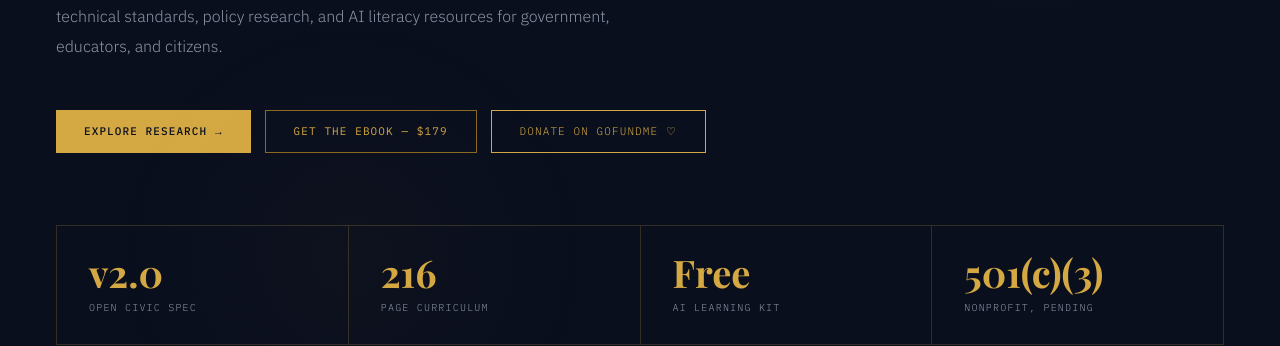
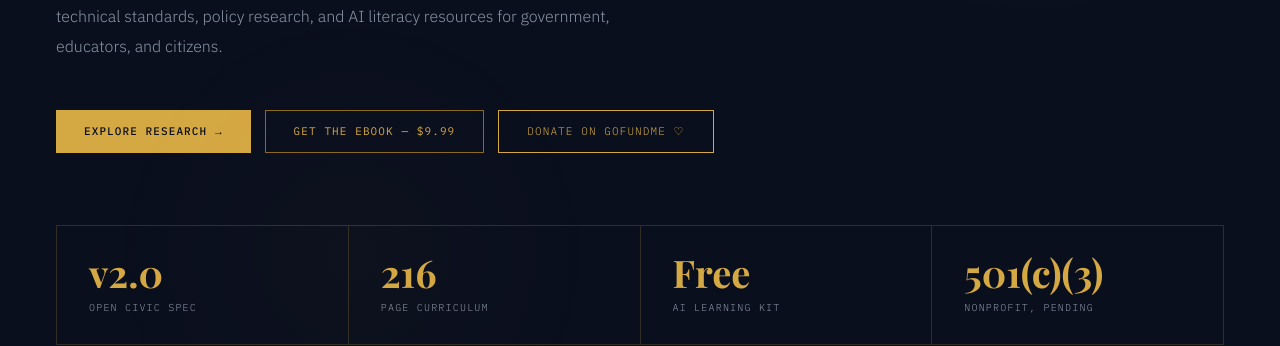
Before and after one commit to CivicOSInstitute/civicos-institute.github.io, a Jekyll site: the page civicos-full-site.html, which Jekyll copies as it is, in a window 1280 px wide and 1400 px high, scrolled down 423 px. Shown: the part 136-482 px from the top of the window. Built offline with Jekyll 4.4.1, drawn with Linux system fonts in a browser that asks for light colours; some web fonts are replaced.

Commit message:
update: ebook price to .99

```diff
--- a/civicos-full-site.html
+++ b/civicos-full-site.html
@@ -1181,7 +1181,7 @@ footer{
     <p class="lead au d2">CivicOS Institute is a privacy-first, vendor-independent nonprofit producing technical standards, policy research, and AI literacy resources for government, educators, and citizens.</p>
     <div class="hero-actions au d3">
       <button class="btn-primary" onclick="showPage('publications')">Explore Research →</button>
-      <button class="btn-outline" onclick="showPage('ebook')">Get the Ebook — $179</button>
+      <button class="btn-outline" onclick="showPage('ebook')">Get the Ebook — $9.99</button>
       <a href="https://www.gofundme.com/f/help-launch-the-civicos-institute" target="_blank" rel="noopener" class="btn-outline" style="border-color:var(--amber);color:var(--amber);">Donate on GoFundMe ♡</a>
     </div>
     <div class="hero-stats au d4">
@@ -1265,7 +1265,7 @@ footer{
     </div>
     <div style="flex:1;"></div>
     <div class="eb-price">
-      <div class="eb-price-num">$179</div>
+      <div class="eb-price-num">$9.99</div>
       <div class="eb-price-label">Paperback &amp; Kindle</div>
     </div>
     <div class="eb-actions">
@@ -1386,7 +1386,7 @@ footer{
           <div class="emeta-key">Pages</div>
         </div>
         <div class="emeta">
-          <div class="emeta-val">$179</div>
+          <div class="emeta-val">$9.99</div>
           <div class="emeta-key">Paperback</div>
         </div>
         <div class="emeta">
@@ -1446,7 +1446,7 @@ footer{
       </div>
       <div class="buy-box">
         <div class="buy-price-row">
-          <div class="buy-price">$179</div>
+          <div class="buy-price">$9.99</div>
           <div class="buy-format">Paperback</div>
         </div>
         <div class="buy-divider"></div>
@@ -1569,7 +1569,7 @@ footer{
           <span class="faq-q-text">What formats is the book available in?</span>
           <span class="faq-toggle">+</span>
         </div>
-        <div class="faq-a">The Open Source Student: Founders Complete Edition is currently available in paperback ($179) and Kindle digital format through Amazon. The Kindle edition is also available to Kindle Unlimited subscribers at no additional cost. Hardcover, Apple Books, and additional retail formats are coming soon.</div>
+        <div class="faq-a">The Open Source Student: Founders Complete Edition is currently available in paperback ($9.99) and Kindle digital format through Amazon. The Kindle edition is also available to Kindle Unlimited subscribers at no additional cost. Hardcover, Apple Books, and additional retail formats are coming soon.</div>
       </div>
       <div class="faq-item">
         <div class="faq-q" onclick="toggleFaq(this)">
@@ -1610,7 +1610,7 @@ footer{
       <p style="margin-top:12px;font-family:var(--mono);font-size:11px;color:var(--amber);letter-spacing:0.06em;">◆ 100% of proceeds fund CivicOS Institute directly.</p>
     </div>
     <div class="ebook-cta-right">
-      <a href="https://www.amazon.com/dp/B0GQ5JM6LT" target="_blank" rel="noopener" class="btn-primary" style="font-size:13px;padding:16px 32px;">Buy on Amazon — $179 →</a>
+      <a href="https://www.amazon.com/dp/B0GQ5JM6LT" target="_blank" rel="noopener" class="btn-primary" style="font-size:13px;padding:16px 32px;">Buy on Amazon — $9.99 →</a>
       <button class="btn-outline" onclick="showPage('contact')">Bulk / Institutional Orders</button>
       <p style="font-family:var(--mono);font-size:10px;color:var(--grey);text-align:right;margin-top:8px;">Also available on Kindle &amp; Kindle Unlimited</p>
     </div>
@@ -2731,7 +2731,7 @@ footer{
       <div>
         <div style="font-family:var(--mono);font-size:10px;letter-spacing:0.15em;text-transform:uppercase;color:var(--amber);margin-bottom:12px;">Now Available on Amazon</div>
         <h2 style="font-family:var(--serif);font-size:36px;font-weight:700;line-height:1.1;margin-bottom:12px;">The Open Source Student: Founders Complete Edition</h2>
-        <p style="font-size:14px;color:var(--grey);line-height:1.8;">216 pages · Paperback &amp; Kindle · $179</p>
+        <p style="font-size:14px;color:var(--grey);line-height:1.8;">216 pages · Paperback &amp; Kindle · $9.99</p>
       </div>
       <div style="display:flex;flex-direction:column;gap:10px;align-items:flex-end;">
         <a href="https://www.amazon.com/dp/B0GQ5JM6LT" target="_blank" rel="noopener" class="btn-primary">Buy on Amazon →</a>
@@ -2815,7 +2815,7 @@ footer{
             <div style="font-family:var(--mono);font-size:10px;letter-spacing:0.15em;text-transform:uppercase;color:var(--amber);margin-bottom:16px;">Support Our Work</div>
             <p style="font-size:13px;color:var(--grey);line-height:1.8;margin-bottom:20px;">CivicOS Institute is funded by readers and ebook sales — no vendors, no ads, no grant dependency.</p>
             <div style="display:flex;flex-direction:column;gap:10px;">
-              <button class="btn-primary" onclick="showPage('ebook')" style="width:100%;justify-content:center;">Buy the Ebook — $179</button>
+              <button class="btn-primary" onclick="showPage('ebook')" style="width:100%;justify-content:center;">Buy the Ebook — $9.99</button>
               <button class="btn-outline" onclick="showPage('contact')" style="width:100%;justify-content:center;">Join Our Community</button>
             </div>
           </div>
--- a/contact.html
+++ b/contact.html
@@ -78,7 +78,7 @@ permalink: /contact/
       <div>
         <div style="font-family:var(--mono);font-size:10px;letter-spacing:0.15em;text-transform:uppercase;color:var(--amber);margin-bottom:12px;">Now Available on Amazon</div>
         <h2 style="font-family:var(--serif);font-size:36px;font-weight:700;line-height:1.1;margin-bottom:12px;">The Open Source Student: Founders Complete Edition</h2>
-        <p style="font-size:14px;color:var(--grey);line-height:1.8;">216 pages · Paperback &amp; Kindle · $179</p>
+        <p style="font-size:14px;color:var(--grey);line-height:1.8;">216 pages · Paperback &amp; Kindle · $9.99</p>
       </div>
       <div style="display:flex;flex-direction:column;gap:10px;align-items:flex-end;">
         <a href="https://www.amazon.com/dp/B0GQ5JM6LT" target="_blank" rel="noopener" class="btn-primary">Buy on Amazon →</a>
--- a/index.html
+++ b/index.html
@@ -11,7 +11,7 @@ permalink: /
     <p class="lead au d2">CivicOS Institute is a privacy-first, vendor-independent nonprofit producing technical standards, policy research, and AI literacy resources for government, educators, and citizens.</p>
     <div class="hero-actions au d3">
       <button class="btn-primary" style="cursor:pointer;" onclick="window.location='{{ '/publications/' | relative_url }}'">Explore Research →</button>
-      <button class="btn-outline" style="cursor:pointer;" onclick="window.location='{{ '/ebook/' | relative_url }}'">Get the Ebook — $179</button>
+      <button class="btn-outline" style="cursor:pointer;" onclick="window.location='{{ '/ebook/' | relative_url }}'">Get the Ebook — $9.99</button>
       <a href="https://www.gofundme.com/f/help-launch-the-civicos-institute" target="_blank" rel="noopener" class="btn-outline" style="border-color:var(--amber);color:var(--amber);">Donate on GoFundMe ♡</a>
     </div>
     <div class="hero-stats au d4">
@@ -95,7 +95,7 @@ permalink: /
     </div>
     <div style="flex:1;"></div>
     <div class="eb-price">
-      <div class="eb-price-num">$179</div>
+      <div class="eb-price-num">$9.99</div>
       <div class="eb-price-label">Paperback &amp; Kindle</div>
     </div>
     <div class="eb-actions">
--- a/letters.html
+++ b/letters.html
@@ -63,7 +63,7 @@ permalink: /letters/
             <div style="font-family:var(--mono);font-size:10px;letter-spacing:0.15em;text-transform:uppercase;color:var(--amber);margin-bottom:16px;">Support Our Work</div>
             <p style="font-size:13px;color:var(--grey);line-height:1.8;margin-bottom:20px;">CivicOS Institute is funded by readers and ebook sales — no vendors, no ads, no grant dependency.</p>
             <div style="display:flex;flex-direction:column;gap:10px;">
-              <button class="btn-primary" style="cursor:pointer;" onclick="window.location='{{ '/ebook/' | relative_url }}'" style="width:100%;justify-content:center;">Buy the Ebook — $179</button>
+              <button class="btn-primary" style="cursor:pointer;" onclick="window.location='{{ '/ebook/' | relative_url }}'" style="width:100%;justify-content:center;">Buy the Ebook — $9.99</button>
               <button class="btn-outline" style="cursor:pointer;" onclick="window.location='{{ '/contact/' | relative_url }}'" style="width:100%;justify-content:center;">Join Our Community</button>
             </div>
           </div>
```
Also changed, not shown: ebook.html (+4 -4 lines).
